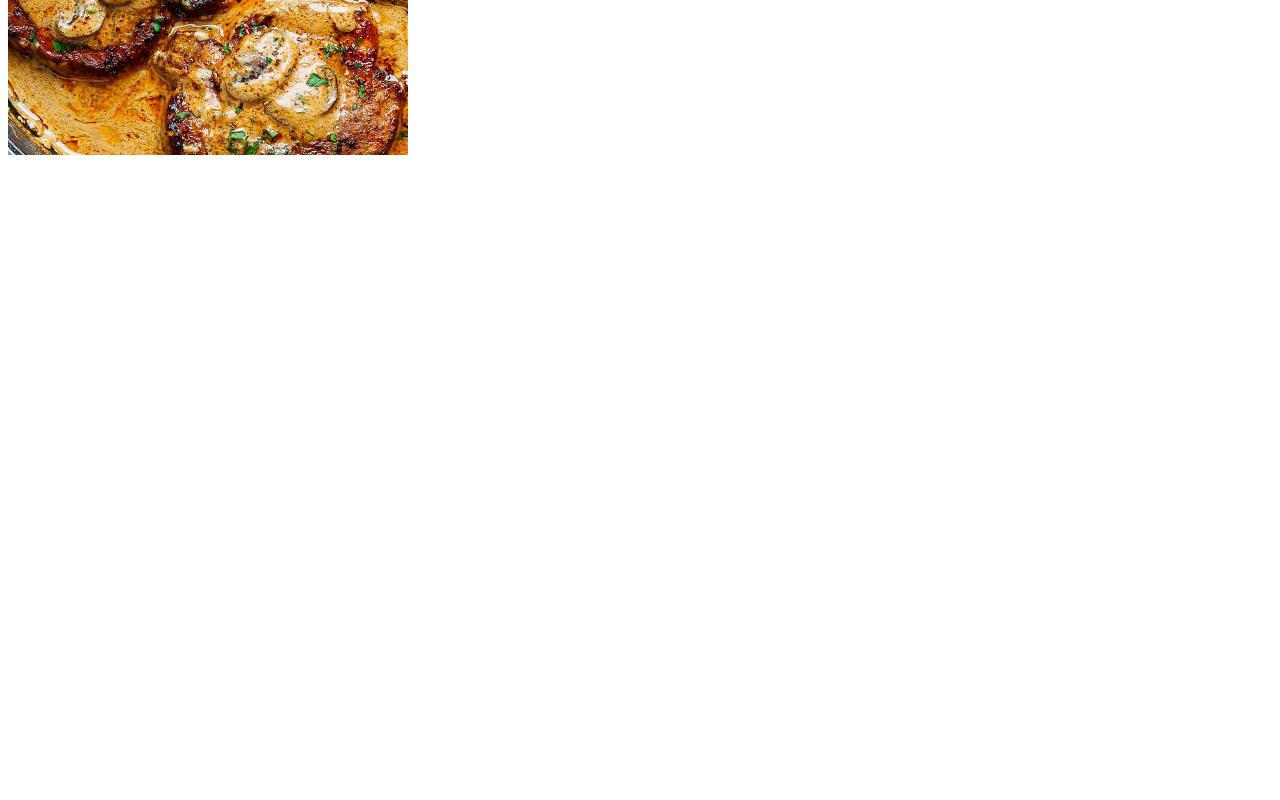
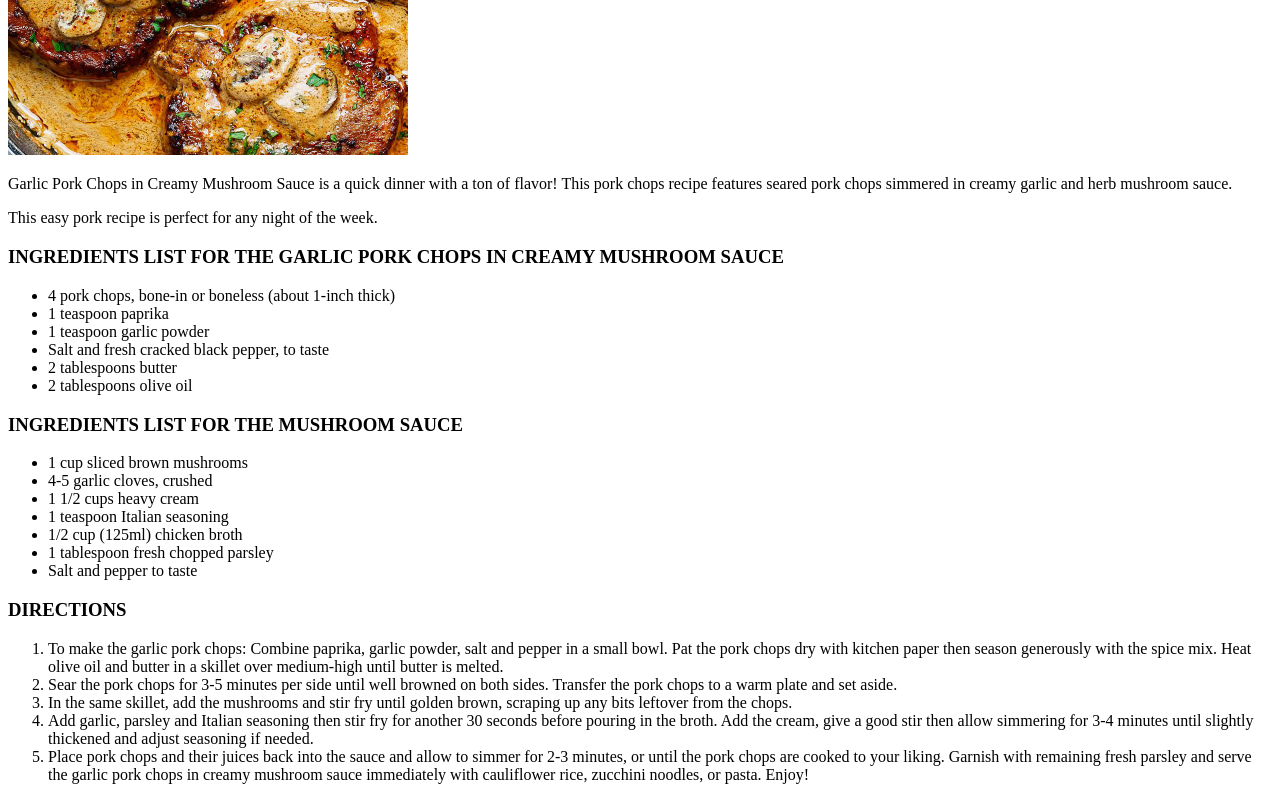
Before and after one commit to gladys-gg/odinrecipe, a plain HTML site: page mushroom.html in a window 1280 px wide. Shown: the part 330-1130 px from the top of the page. Before the commit the page ends 800 px from the top, so only its background shows below. Drawn offline with Linux system fonts and the light colour scheme.

Commit message:
created the mushroom recipe

```diff
--- a/mushroom.html
+++ b/mushroom.html
@@ -11,5 +11,89 @@
     <br>
     <h3>Garlic Pork Chops in Creamy Mushroom Sauce</h3>
     <img src="images/mushroom.jpg" style="width: 400px; height: 350;" alt="mushroom">
+    <p>
+        Garlic Pork Chops in Creamy Mushroom Sauce is a quick dinner with a ton of flavor! This pork chops recipe features seared pork chops simmered in creamy garlic and herb mushroom sauce.</p>
+            <p> This easy pork recipe is perfect for any night of the week.
+    </p>
+
+    <h3>INGREDIENTS LIST FOR THE GARLIC PORK CHOPS IN CREAMY MUSHROOM SAUCE</h3>
+    <ul>
+        <li>
+            4 pork chops, bone-in or boneless (about 1-inch thick)
+        </li>
+        <li>
+            1 teaspoon paprika
+        </li>
+        <li>
+            1 teaspoon garlic powder
+        </li>
+        <li>
+            Salt and fresh cracked black pepper, to taste
+        </li>
+        <li>
+            2 tablespoons butter
+        </li>
+        <li>
+            2 tablespoons olive oil
+        </li>
+    </ul>
+
+    <h3>INGREDIENTS LIST FOR THE MUSHROOM SAUCE</h3>
+    <ul>
+        <li>
+            1 cup sliced brown mushrooms
+        </li>
+        <li>
+            4-5 garlic cloves, crushed
+        </li>
+        <li>
+            1 1/2 cups heavy cream
+        </li>
+        <li>
+            1 teaspoon Italian seasoning
+        </li>
+        <li>
+            1/2 cup (125ml) chicken broth
+        </li>
+        <li>
+            1 tablespoon fresh chopped parsley
+        </li>
+        <li>
+            Salt and pepper to taste
+        </li>
+    </ul>
+    <h3>DIRECTIONS</h3>
+    <ol>
+        <li>
+            To make the garlic pork chops: Combine paprika, garlic powder,
+            salt and pepper in a small bowl.
+            Pat the pork chops dry with kitchen paper then season
+            generously with the spice mix. Heat olive oil and butter in
+            a skillet over medium-high until butter is melted.
+
+        </li>
+        <li>
+            Sear the pork chops for 3-5 minutes per side until well browned on both sides.
+            Transfer the pork chops to a warm plate and set aside.
+        </li>
+        <li>
+            In the same skillet, add the mushrooms and stir fry until golden brown,
+            scraping up any bits leftover from the chops.
+        </li>
+        <li>
+            Add garlic, parsley and Italian seasoning then stir fry for
+            another 30 seconds before pouring in the broth. Add the cream,
+            give a good stir then allow simmering for 3-4 minutes until
+            slightly thickened and adjust seasoning if needed.
+        </li>
+        <li>
+            Place pork chops and their juices back into the sauce and
+            allow to simmer for 2-3 minutes, or until the pork chops
+            are cooked to your liking. Garnish with remaining fresh
+            parsley and serve the garlic pork chops in creamy mushroom
+            sauce immediately with cauliflower rice, zucchini noodles, or pasta. Enjoy!
+        </li>
+    </ol>
+
 </body>
 </html>
```
